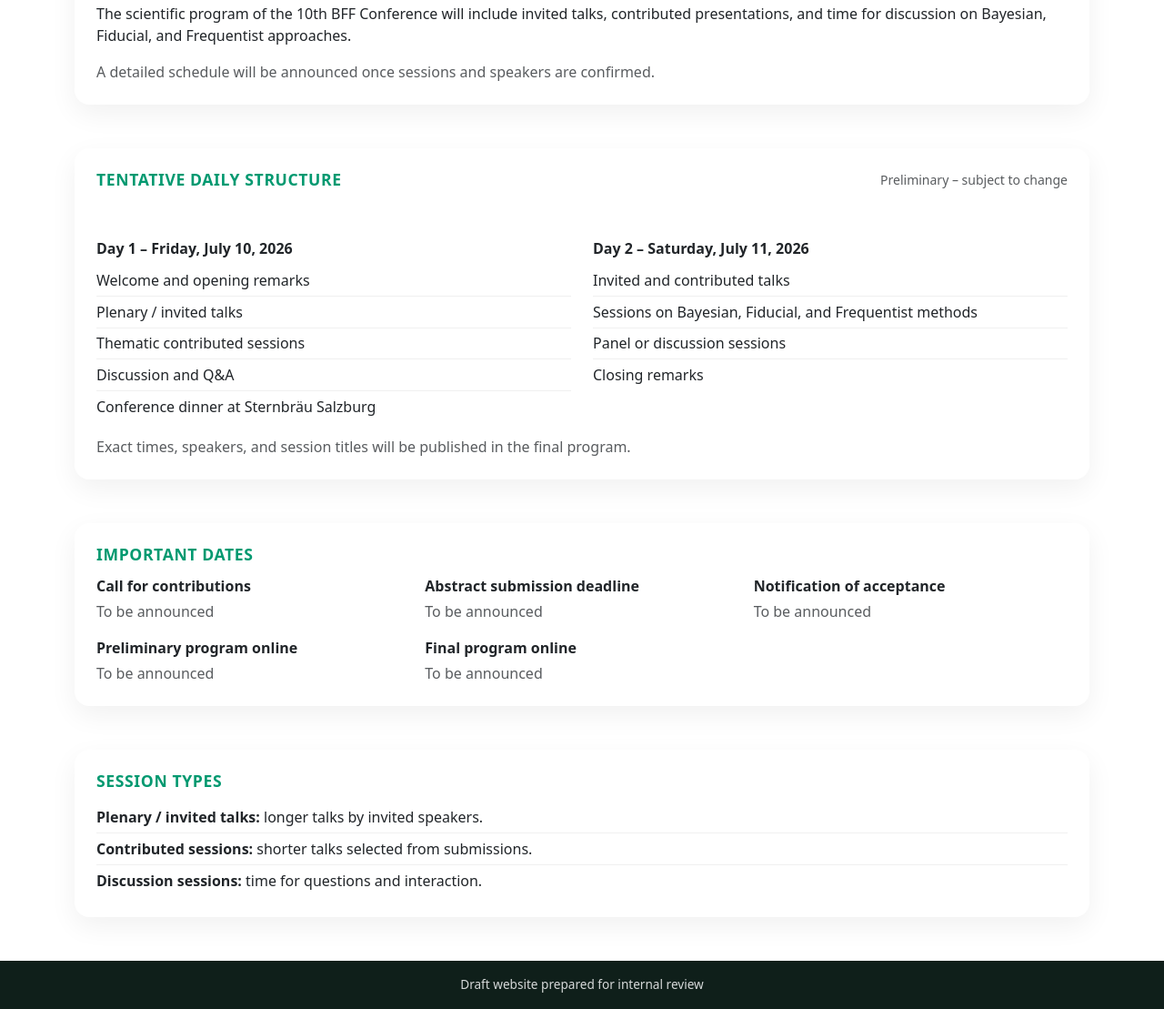
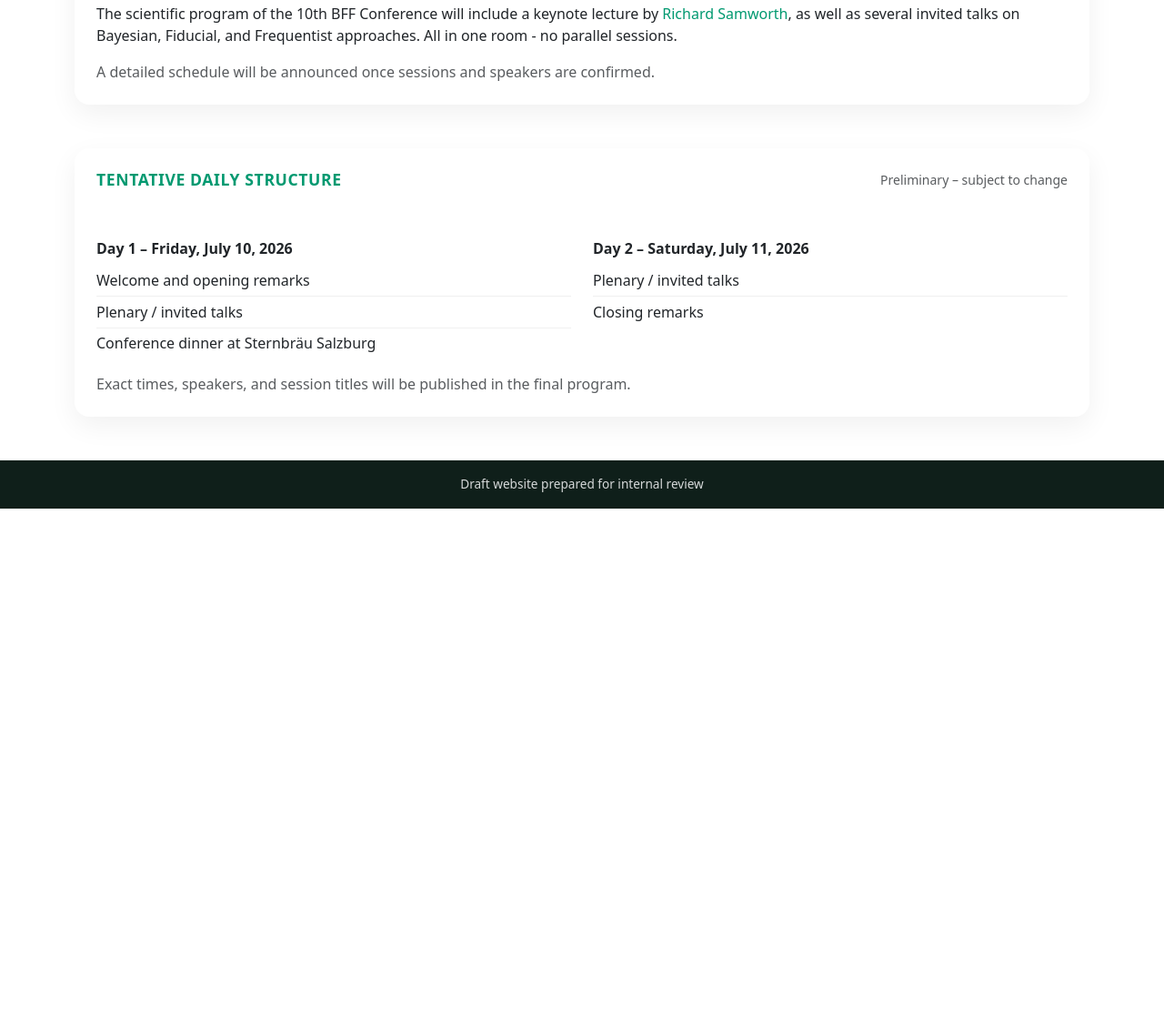
Before and after one commit to bffconference/bff-salzburg-2026, a plain HTML site: page program.html in a window 1280 px wide. Shown: the part 442-1551 px from the top of the page at 91% size. After the commit the page ends 1001 px from the top, so only its background shows below. Drawn offline with nearby package versions, Linux system fonts and the light colour scheme.

Commit message:
2nd changes are done

```diff
--- a/program.html
+++ b/program.html
@@ -64,9 +64,8 @@
       <div class="info-card">
         <h2 class="section-title">Overview</h2>
         <p class="mb-3">
-          The scientific program of the 10th BFF Conference will include invited
-          talks, contributed presentations, and time for discussion on Bayesian,
-          Fiducial, and Frequentist approaches.
+          The scientific program of the 10th BFF Conference will include a keynote lecture by <a href="https://www.statslab.cam.ac.uk//~rjs57/" target="_blank" class="external-link">Richard Samworth</a>, as well as several invited talks on Bayesian, Fiducial, and Frequentist approaches. All in one room - no parallel sessions.
+
         </p>
         <p class="mb-0 text-muted">
           A detailed schedule will be announced once sessions and speakers are confirmed.
@@ -89,8 +88,6 @@
               <ul class="clean-list mb-0">
                 <li>Welcome and opening remarks</li>
                 <li>Plenary / invited talks</li>
-                <li>Thematic contributed sessions</li>
-                <li>Discussion and Q&A</li>
                 <li>Conference dinner at Sternbräu Salzburg</li>
               </ul>
             </div>
@@ -100,9 +97,7 @@
             <div class="program-day h-100">
               <h3 class="program-day-title">Day 2 – Saturday, July 11, 2026</h3>
               <ul class="clean-list mb-0">
-                <li>Invited and contributed talks</li>
-                <li>Sessions on Bayesian, Fiducial, and Frequentist methods</li>
-                <li>Panel or discussion sessions</li>
+                <li>Plenary / invited talks</li>
                 <li>Closing remarks</li>
               </ul>
             </div>
@@ -112,52 +107,6 @@
         <p class="text-muted mt-3 mb-0">
           Exact times, speakers, and session titles will be published in the final program.
         </p>
-      </div>
-    </section>
-
-    <!-- Important dates -->
-    <section class="mb-5">
-      <div class="info-card">
-        <h2 class="section-title">Important dates</h2>
-
-        <div class="row g-3">
-          <div class="col-md-4">
-            <p class="mb-1 fw-semibold">Call for contributions</p>
-            <p class="mb-0 text-muted">To be announced</p>
-          </div>
-
-          <div class="col-md-4">
-            <p class="mb-1 fw-semibold">Abstract submission deadline</p>
-            <p class="mb-0 text-muted">To be announced</p>
-          </div>
-
-          <div class="col-md-4">
-            <p class="mb-1 fw-semibold">Notification of acceptance</p>
-            <p class="mb-0 text-muted">To be announced</p>
-          </div>
-
-          <div class="col-md-4">
-            <p class="mb-1 fw-semibold">Preliminary program online</p>
-            <p class="mb-0 text-muted">To be announced</p>
-          </div>
-
-          <div class="col-md-4">
-            <p class="mb-1 fw-semibold">Final program online</p>
-            <p class="mb-0 text-muted">To be announced</p>
-          </div>
-        </div>
-      </div>
-    </section>
-
-    <!-- Session types -->
-    <section class="mb-5">
-      <div class="info-card">
-        <h2 class="section-title">Session types</h2>
-        <ul class="clean-list mb-0">
-          <li><strong>Plenary / invited talks:</strong> longer talks by invited speakers.</li>
-          <li><strong>Contributed sessions:</strong> shorter talks selected from submissions.</li>
-          <li><strong>Discussion sessions:</strong> time for questions and interaction.</li>
-        </ul>
       </div>
     </section>
 
```
Also changed, not shown: committee.html (+1 -1 lines), conference.html (+2 -4 lines), index.html (+2 -2 lines).
